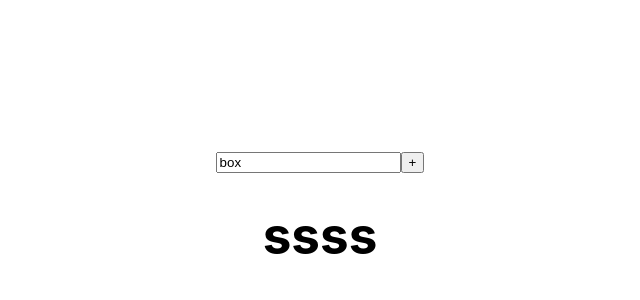
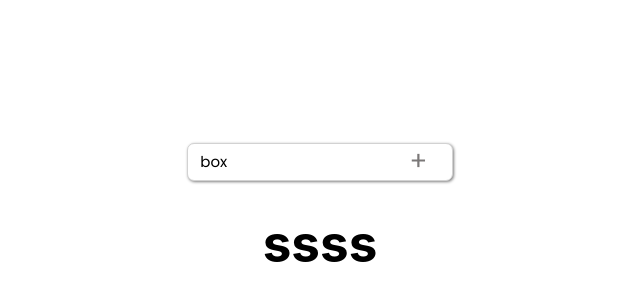
Before and after one commit to Joshuacodeat10/React-Todo-List, a React (Vite) app: page / in a window 1280 px wide. Shown: the part 176-476 px from the top of the page, without its empty margins (320-960 px from the left). Built offline with nearby package versions, Linux system fonts and the light colour scheme.

Commit message:
Added some styles to the todoinput component

```diff
--- a/src/components/TodoInput/TodoInput.jsx
+++ b/src/components/TodoInput/TodoInput.jsx
@@ -1,3 +1,4 @@
+import './todoinput.css'
 export default function TodoInput({value,onChange, ...props }){
     return(
         <div>
--- a/src/components/TodoInput/todoinput.css
+++ b/src/components/TodoInput/todoinput.css
@@ -1,16 +1,43 @@
+@import url('https://fonts.googleapis.com/css2?family=Poppins:ital,wght@0,100;0,200;0,300;0,400;0,500;0,600;0,700;0,800;0,900;1,100;1,200;1,300;1,400;1,500;1,600;1,700;1,800;1,900&display=swap');
 input[type=text]{
-    border-radius:50%;
+    border-radius:7px;
+    font-family:Poppins;
+    padding-left:5%;
     width:250px;
-    height:80px;
+    height:34px;
+    font-size:15px;
+    border:1px solid rgb(210, 210, 210);
+    text-align:left;
+    box-shadow:1px 1px 3px gray;
 }
 input[type=text]:focus{
     outline:none;
 }
 input[type=text]::placeholder{
     color:gray;
+    text-align:center;
 }
 input[type=submit]{
+    position:absolute;
     border-radius:50%;
-    color:white;
-    background-color: rgb(15, 176, 20);
+    font-family:Poppins;
+    font-size:26px;
+    color:rgb(123, 120, 120);
+    background-color: transparent;
+    border:1px solid transparent;
+    right:5%;
+    transition:0.3s ease-in-out;
 }
+input[type=submit]:hover{
+    color:black;
+    font-size:33px;
+    cursor:pointer;
+    text-shadow:1px 1px 1px gray;
+}
+form{
+    position:relative;
+    display:flex;
+    justify-content: center;
+    align-items: center;
+    /* background-color: red; */
+}
--- a/src/components/Todoitem/TodoItem.jsx
+++ b/src/components/Todoitem/TodoItem.jsx
@@ -2,7 +2,7 @@
 export default function TodoItem({itemNumber,itemTitle,  itemStatus, onClick, onEdit }){
     return(
         <div className="todo-item">
-            {/* <input className= onChange={edit} onFocus></input> */}
+            {/* gi */}
             <p>{itemNumber}</p>
              <input type='checkbox'  defaultChecked={itemStatus}/>
             <h2>{itemTitle}</h2>
```
